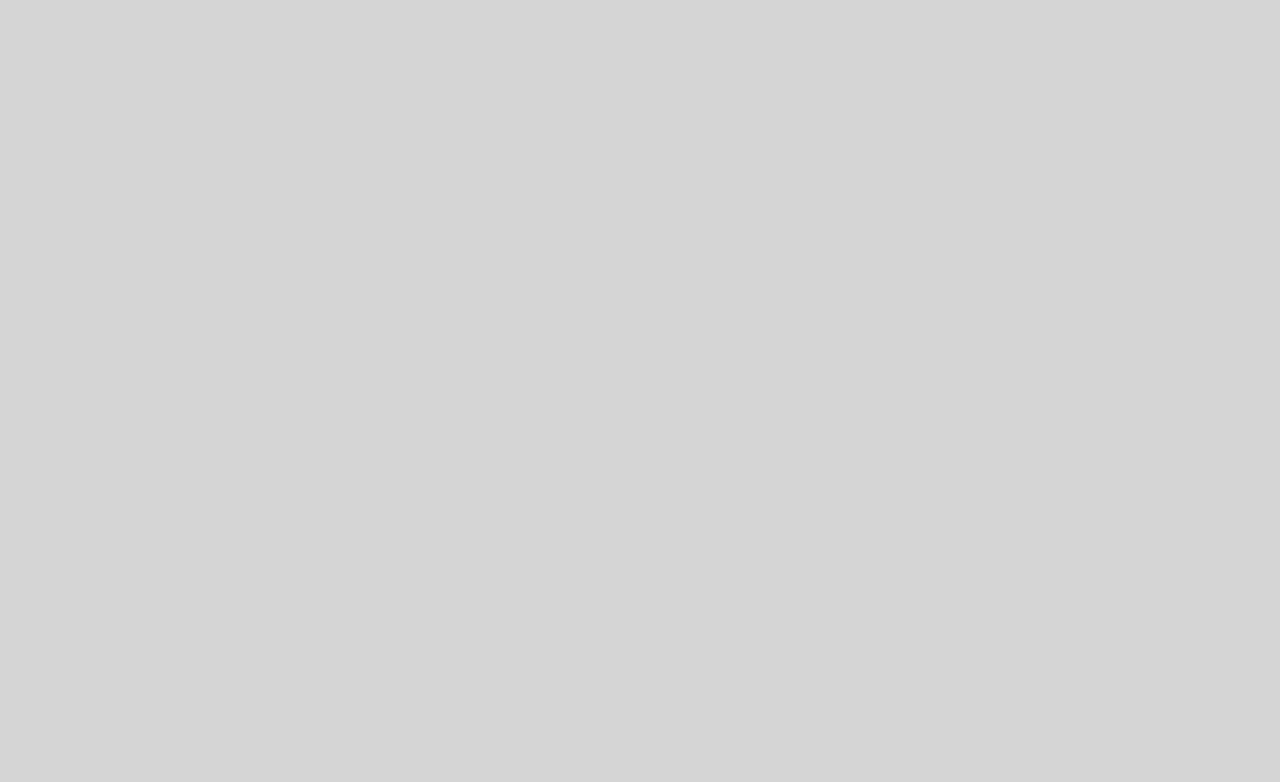
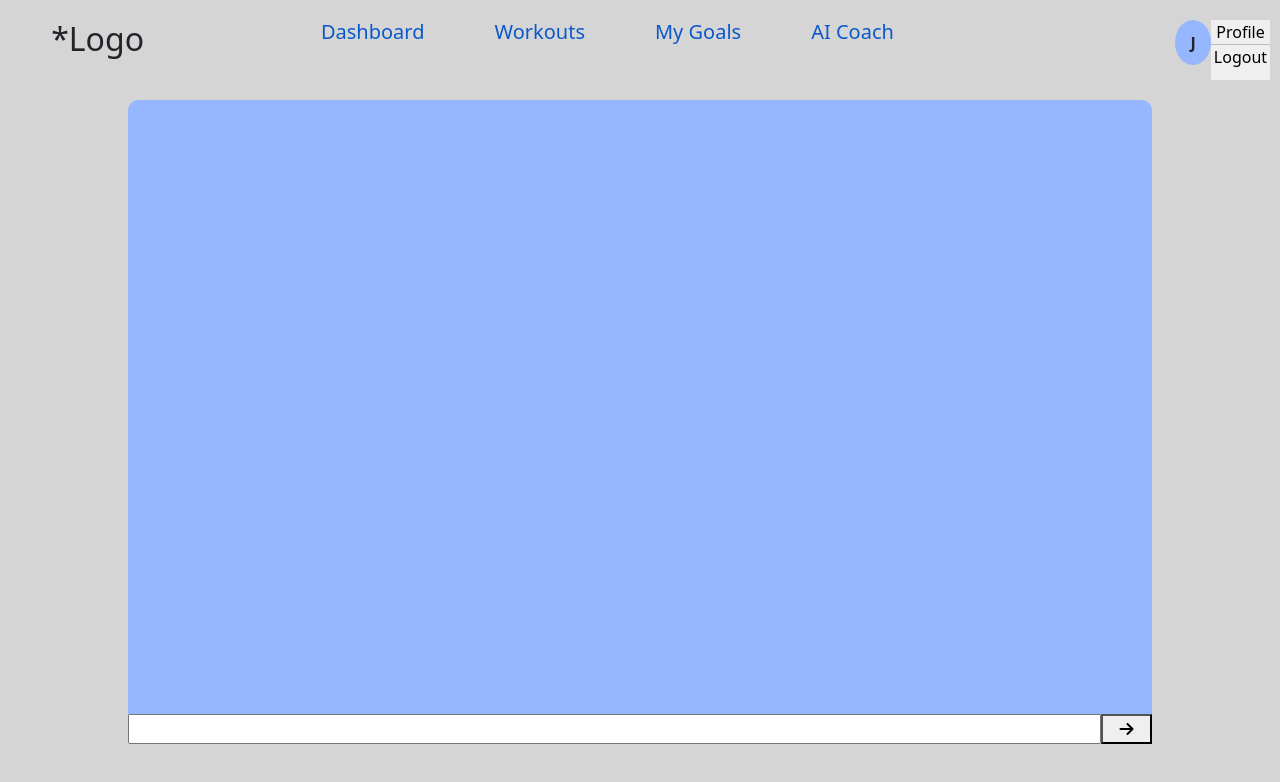
Before and after one commit to JacobM819/GPT-FIt, a React (Create React App) app: page /coach in a window 1280 px wide. Before the commit this address had no page. Shown: the top 782 px of the page. Built offline with nearby package versions, Linux system fonts and the light colour scheme.

Commit message:
Added all pages
- Started Open AI API
- Added textbox to Coach page

```diff
--- a/package.json
+++ b/package.json
@@ -6,6 +6,8 @@
     "@testing-library/jest-dom": "^5.16.5",
     "@testing-library/react": "^13.4.0",
     "@testing-library/user-event": "^13.5.0",
+    "dotenv": "^16.3.1",
+    "openai": "^3.3.0",
     "react": "^18.2.0",
     "react-dom": "^18.2.0",
     "react-router-dom": "^6.14.1",
--- a/public/index.html
+++ b/public/index.html
@@ -10,6 +10,7 @@
       content="Web site created using create-react-app"
     />
     <link rel="apple-touch-icon" href="%PUBLIC_URL%/logo192.png" />
+    <link href="https://site-assets.fontawesome.com/releases/v6.4.0/css/all.css" rel="stylesheet">
     <!--
       manifest.json provides metadata used when your web app is installed on a
       user's mobile device or desktop. See https://developers.google.com/web/fundamentals/web-app-manifest/
--- a/src/App.css
+++ b/src/App.css
@@ -131,6 +131,12 @@ nav ul li {
   z-index: -2;
 }
 
+#output-cont {
+  padding-top: 2%;
+  width: 80%;
+  height: 96%;
+}
+
 @keyframes float {
   0% {
     transform: translatey(0px);
--- a/src/index.js
+++ b/src/index.js
@@ -10,6 +10,8 @@ import {BrowserRouter, Routes, Route} from "react-router-dom";
 import Nav from "./pages/Nav.js";
 import Home from "./pages/Home.js";
 import Workouts from "./pages/Workouts.js";
+import Goals from "./pages/Goals.js";
+import Coach from "./pages/Coach.js";
 
 const root = ReactDOM.createRoot(document.getElementById('root'));
 root.render(
@@ -20,7 +22,8 @@ root.render(
               <Route path="/" element={<Nav/>}>
                   <Route index element={<Home/>}></Route>
                   <Route path="workouts" element={<Workouts/>}></Route>
-
+                  <Route path={"goals"} element={<Goals/>}></Route>
+                  <Route path={"coach"} element={<Coach/>}></Route>
               </Route>
           </Routes>
       </BrowserRouter>
--- a/src/pages/Coach.js
+++ b/src/pages/Coach.js
@@ -1,5 +1,28 @@
 export default function Coach() {
+    function getInput() {
+        try {
+            let input = document.getElementById("text-input");
+            let output = document.getElementById("output-cont");
+            const user_text = document.createElement("h6");
+            const node = document.createTextNode(input.value);
+            user_text.appendChild(node);
+
+            output.appendChild(user_text);
+            input.value = "";
+        } catch (err) {
+            if (err.sender !== "TypeError") throw err;
+        }
+    }
+
     return (
-        <h1>Under construction</h1>
+        <div className={"main-cont-lg"}>
+            <div id={"output-cont"} className={"m-auto"}>
+
+            </div>
+            <div className={"input-cont"}>
+                <input id={"text-input"} style={{width:"95%"}} type={"text"}></input>
+                <button type={"button"} onClick={getInput} style={{width:"5%"}}><i className="fa-solid fa-arrow-right"></i></button>
+            </div>
+        </div>
     );
 }
--- a/src/pages/Goals.js
+++ b/src/pages/Goals.js
@@ -0,0 +1,5 @@
+export default function Goals() {
+    return (
+        <h1>Under construction</h1>
+    );
+}
--- a/src/pages/Nav.js
+++ b/src/pages/Nav.js
@@ -9,14 +9,20 @@ export default function Nav() {
         // let profile = document.getElementById("profile-icon")
         // profile.hidden = profile.hidden !== true;
     }
-    // document.getElementById("profile-icon").addEventListener("click", hideDropdown)
+
+    let active = 1;
+
+    function setActive(page) {
+
+
+    }
 
     return(
         <>
             <nav className={"d-flex"}>
                 <div style={{width: "30%"}}><h2>*Logo</h2></div>
                 <div className={"d-flex"} style={{width:"95%"}}>
-                    <span style={{marginRight:"70px"}}><Link className={"link"} to={"/"}><h5>Dashboard</h5></Link></span>
+                    <span style={{marginRight:"70px"}}><Link className={"link"} to={"/"} onClick={setActive("Dash")}><h5>Dashboard</h5></Link></span>
                     <span style={{marginRight:"70px"}}><Link className={"link"} to={"/workouts"}><h5>Workouts</h5></Link></span>
                     <span style={{marginRight:"70px"}}><Link className={"link"} to={"goals"}><h5>My Goals</h5></Link></span>
                     <span ><Link className={"link"} to={"/coach"}><h5>AI Coach</h5></Link></span>
```
Also changed, not shown: src/openai.js (added, +19 -0 lines), 2 other files (tests, documents, lock files or other folders).
